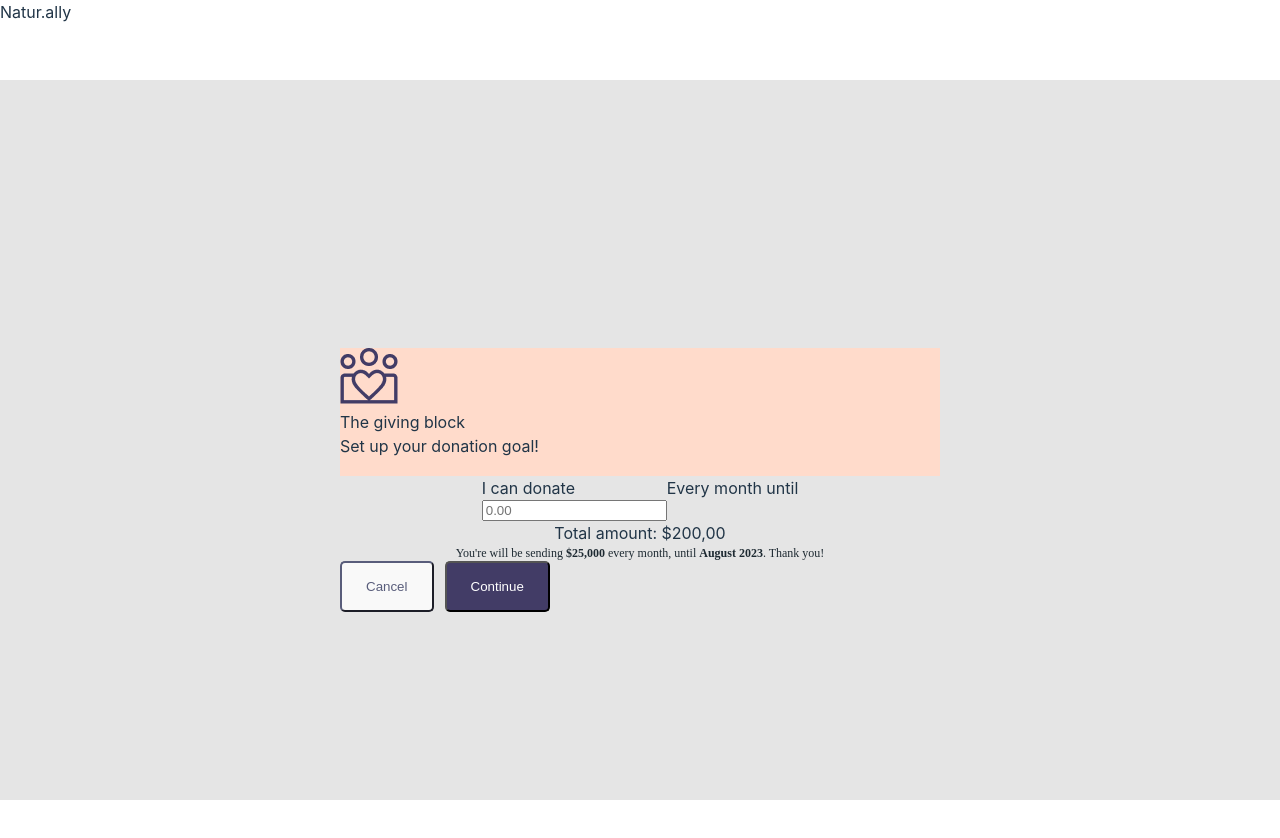
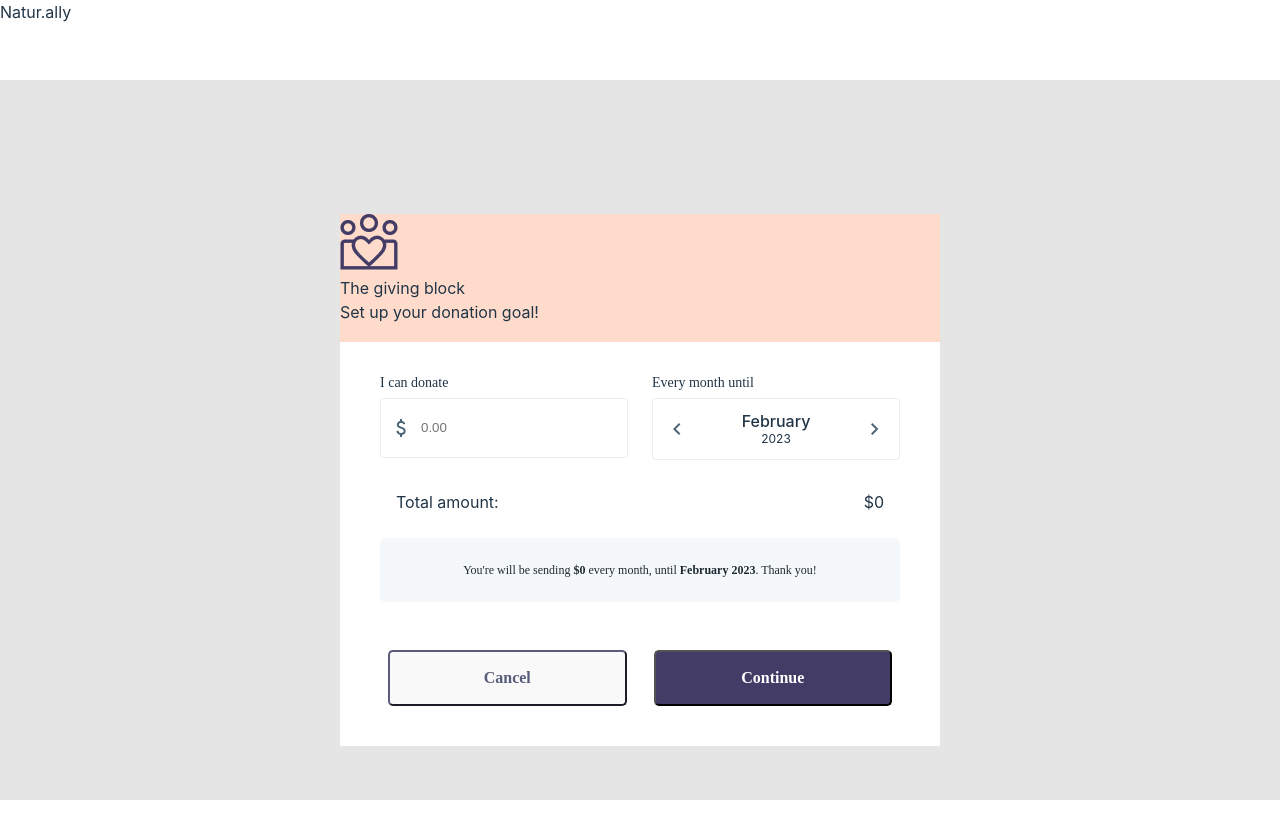
Before and after one commit to byPatri/shift4-task, a React (Vite) app: page / in a window 1280 px wide. Shown: the top 838 px of the page. Built offline with nearby package versions, Linux system fonts and the light colour scheme.

Commit message:
added inputs

```diff
--- /dev/null
+++ b/src/components/actions/index.scss
@@ -0,0 +1,31 @@
+.actions {
+    display: flex;
+    justify-content: center;
+    gap: 11px;
+    margin-top: 40px;
+}
+
+.action {
+    padding: 16px 24px 16px 24px;
+    border-radius: 5px;
+    width: 100%;
+    font-family: 'Work Sans';
+    font-style: normal;
+    font-weight: 600;
+    font-size: 16px;
+    line-height: 20px;
+}
+
+.cancel {
+    border-color: #595D7B;
+    color: #595D7B;
+
+    @media (max-width: 600px) {
+        display: none;
+    }
+ }
+
+.continue {
+    background: #423C66;
+    color: #FFFFFF;
+}
--- /dev/null
+++ b/src/components/actions/index.tsx
@@ -0,0 +1,13 @@
+import './index.scss'
+
+function Actions() {
+
+  return (
+    <div className='actions'>
+      <button className='action cancel'>Cancel</button>
+      <button className='action continue'>Continue</button>
+    </div>
+)
+}
+
+export default Actions
--- a/src/components/card/card.scss
+++ /dev/null
@@ -1,56 +0,0 @@
-.card {
-    width: 600px;
-}
-
-.header {
-    background: #FFDBCB;
-    width: 100%;
-    height: 128px;
-}
-
-.container {
-    display: flex;
-    flex-direction: column;
-}
-
-.content {
-    display: flex;
-    flex-direction: column;
-}
-
-.inputs {
-    display: flex;
-}
-
-.input_group {
-    display: flex;
-    flex-direction: column;
-}
-
-.action {
-    display: flex;
-    gap: 11px;
-}
-
-button.cancel {
-   padding: 16px 24px 16px 24px;
-   border-radius: 5px;
-   border-color: #595D7B;
-   color: #595D7B;
-}
-
-button.continue {
-    padding: 16px 24px 16px 24px;
-    border-radius: 5px;
-    background: #423C66;
-    color: #FFFFFF;
-}
-
-.summary {
-    font-family: 'Work Sans';
-    font-style: normal;
-    font-weight: 400;
-    font-size: 12px;
-    line-height: 140%;
-    color: #1E2A32;
-}
--- /dev/null
+++ b/src/components/card/index.scss
@@ -0,0 +1,131 @@
+.card {
+    width: 600px;
+    background: #FFFFFF;
+
+    @media (max-width: 600px) {
+        width: 100%;
+    }
+}
+
+.header {
+    background: #FFDBCB;
+    width: 100%;
+    height: 128px;
+}
+
+.container {
+    width: 100%;
+    display: flex;
+    flex-direction: column;
+    padding: 32px 40px;
+    @media (max-width: 600px) {
+        padding: 32px 24px 50px 24px;
+    }
+}
+
+.content {
+    display: flex;
+    flex-direction: column;
+}
+
+.input_icon {
+    height: 60px;
+    padding: 16px 16px 16px 40px;
+    background: url("../../assets/dollar.svg") no-repeat left;
+    background-size: 24px;
+    background-position: 8px;
+    border: solid 1px #E9EEF2;
+    border-radius: 4px;
+
+    // font-family: 'Rubik';
+    // font-size: 24px;
+    // font-weight: 500;
+    // line-height: 28px;
+    // letter-spacing: 0px;
+    // text-align: left;
+}
+
+input.input_icon:focus-visible  {
+    border: solid 1px #423C66;
+    outline: none;
+}
+
+.input_label {
+    font-family: 'FontWork Sans';
+    font-weight: 500;
+    font-size: 14px;
+    line-height: 18px;
+    padding-bottom: 6px;
+}
+
+.inputs {
+    width: 100%;
+    display: flex;
+    flex-direction: row;
+    gap: 24px;
+
+     @media (max-width: 600px) {
+        flex-direction: column;
+    }
+}
+
+.input_group {
+    display: flex;
+    flex-direction: column;
+    flex-basis: 100%;
+    height: 84px;
+}
+
+.actions {
+    display: flex;
+    gap: 11px;
+}
+
+.action{
+    padding: 16px 24px 16px 24px;
+    border-radius: 5px;
+    width: 100%;
+    font-family: 'Work Sans';
+    font-style: normal;
+    font-weight: 600;
+    font-size: 16px;
+    line-height: 20px;
+    margin: 8px;
+}
+
+.cancel {
+    border-color: #595D7B;
+    color: #595D7B;
+ }
+
+.continue {
+    background: #423C66;
+    color: #FFFFFF;
+}
+
+.summary {
+    margin-top: 24px;
+    font-family: 'Work Sans';
+    font-style: normal;
+    font-weight: 400;
+    font-size: 12px;
+    line-height: 140%;
+    color: #1E2A32;
+
+    text-align: center;
+    padding: 24px 16px;
+    gap: 8px;
+
+    width: 100%;
+
+    background: #F4F8FA;
+    border-radius: 5px;
+}
+
+.total {
+    width: 100%;
+    margin-top: 32px;
+    padding: 0 16px;
+    display: flex;
+    justify-content: space-between;
+}
--- a/src/components/card/index.tsx
+++ b/src/components/card/index.tsx
@@ -1,8 +1,32 @@
+import { useState } from 'react';
+import logo from '../../assets/giving-icon.png';
+import Actions from '../actions';
+import MonthPicker from '../monthPicker';
+import './index.scss'
 
-import logo from '../../assets/giving-icon.png';
-import './card.scss'
+function differenceInMonths(date: Date) {
+  const now = new Date();
+  return date.getMonth() - now.getMonth() + 12 * (date.getFullYear() - now.getFullYear())
+}
+
+const getTotal = (date: Date, amount?: string) => {
+  console.log(amount, date);
+  if(!amount){
+    return 0
+  }
+  return parseInt(amount) * differenceInMonths(date)
+}
 
 function Card() {
+  const [amount, setAmount] = useState<string>()
+  const [date, setDate] = useState(new Date())
+//Display value as money (1,234.56)
+  const changeDate = (months: number) => {
+    const updatedDate = new Date();
+    updatedDate.setMonth(date.getMonth() + months)
+    if(updatedDate >= new Date())
+    setDate(updatedDate);
+  }
 
   return (
     <div className='card'>
@@ -15,20 +39,36 @@ function Card() {
         <div className='content'>
           <div className='inputs'>
             <div className='input_group'>
-              <span>I can donate</span>
-              <input placeholder='0.00'/>
+              <span className='input_label'>I can donate</span>
+              <input
+                value={amount}
+                type="number"
+                className="input_icon"
+                placeholder='0.00'
+                pattern="[0-9]*"
+                data-politespace
+                data-grouplength="3"
+                data-delimiter=","
+                onChange={(e) => {
+                  setAmount(e.target.value)
+                }}
+              />
             </div>
-            <div>
-              <span>Every month until</span>
+            <div className='input_group'>
+              <span className='input_label'>Every month until</span>
+              <MonthPicker
+                date={date}
+                changeDate={changeDate}
+              />
             </div>
           </div>
-          <div className='total'> Total amount: $200,00</div>
-          <div className='summary'>You're will be sending <b>$25,000</b> every month, until <b>August 2023</b>. Thank you!</div>
+          <div className='total'>
+            <span>Total amount:</span>
+            <span>${getTotal(date, amount)}</span>
+          </div>
+          <div className='summary'>You're will be sending <b>${amount || 0}</b> every month, until <b>{date.toLocaleString('default', { month: 'long', year: 'numeric' })}</b>. Thank you!</div>
         </div>
-        <div className='action'>
-          <button className='cancel'>Cancel</button>
-          <button className='continue'>Continue</button>
-        </div>
+        <Actions />
       </div>
     </div>
   )
--- /dev/null
+++ b/src/components/monthPicker/index.scss
@@ -0,0 +1,45 @@
+.picker {
+    width: 100%;
+
+    border: solid 1px #E9EEF2;
+    border-radius: 4px;
+
+    display: flex;
+    justify-content: space-between;
+    align-items: center;
+
+    // font-family: 'Rubik';
+    // font-size: 24px;
+    // font-weight: 500;
+    // line-height: 28px;
+    // letter-spacing: 0px;
+    // text-align: left;
+
+}
+
+.picker_chevron {
+    width: 24px;
+    height: 24px;
+    margin: 18px 12px;
+}
+
+.picker_date {
+    display: flex;
+    flex-direction: column;
+}
+
+.picker_month {
+    //font-family: 'Rubik';
+    font-size: 16px;
+    font-weight: 500;
+    line-height: 20px;
+    text-align: center;
+}
+
+.picker_year {
+    //font-family: 'Work Sans';
+    font-size: 12px;
+    font-weight: 400;
+    line-height: 16px;
+    text-align: center;
+}
--- /dev/null
+++ b/src/components/monthPicker/index.tsx
@@ -0,0 +1,30 @@
+import chevronLeft from '../../assets/chevron_left.svg';
+import chevronRight from '../../assets/chevron_right.svg';
+
+import './index.scss'
+
+function MonthPicker({ date, changeDate }: { date: Date, changeDate: (months: number) => void}) {
+
+  return (
+    <div className='picker'>
+      <img
+        src={chevronLeft}
+        className="picker_chevron"
+        alt="chevron left"
+        onClick={() => changeDate(-1)}
+      />
+      <div className='picker_date'>
+        <span className='picker_month'>{date.toLocaleString('default', { month: 'long' })}</span>
+        <span className='picker_year'>{date.toLocaleString('default', { year: 'numeric' })}</span>
+      </div>
+      <img
+        src={chevronRight}
+        className="picker_chevron"
+        alt="chevron right"
+        onClick={() => changeDate(1)}
+      />
+    </div>
+)
+}
+
+export default MonthPicker
--- a/src/index.scss
+++ b/src/index.scss
@@ -5,6 +5,9 @@
 
     width: 100vw;
     height: 100vh;
+}
+* {
+    box-sizing: border-box;
 }
 
 a {
@@ -39,3 +42,15 @@
     background-color: #f9f9f9;
   }
 }
+
+/* Chrome, Safari, Edge, Opera */
+input::-webkit-outer-spin-button,
+input::-webkit-inner-spin-button {
+  -webkit-appearance: none;
+  margin: 0;
+}
+
+/* Firefox */
+input[type=number] {
+  -moz-appearance: textfield;
+}
```
Lines whose indentation alone changed are shown as unchanged.
